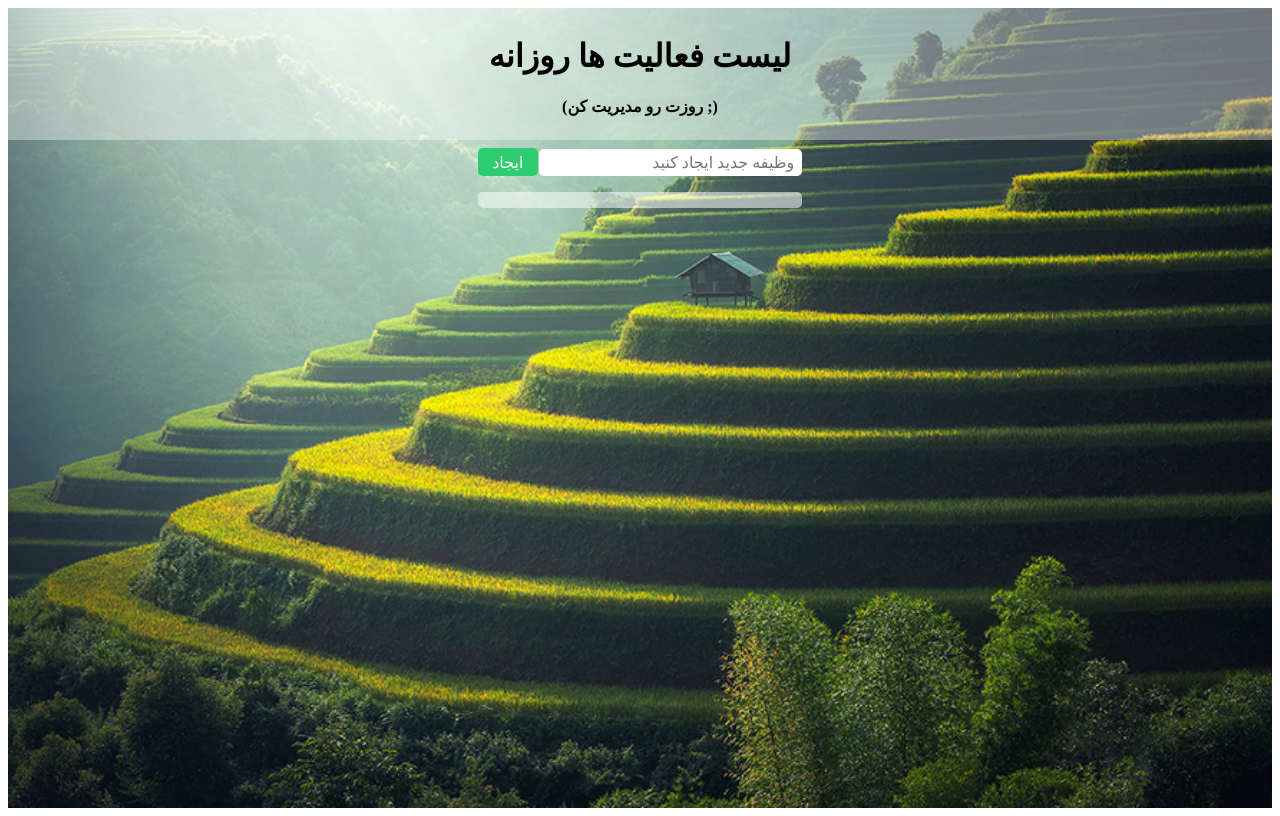
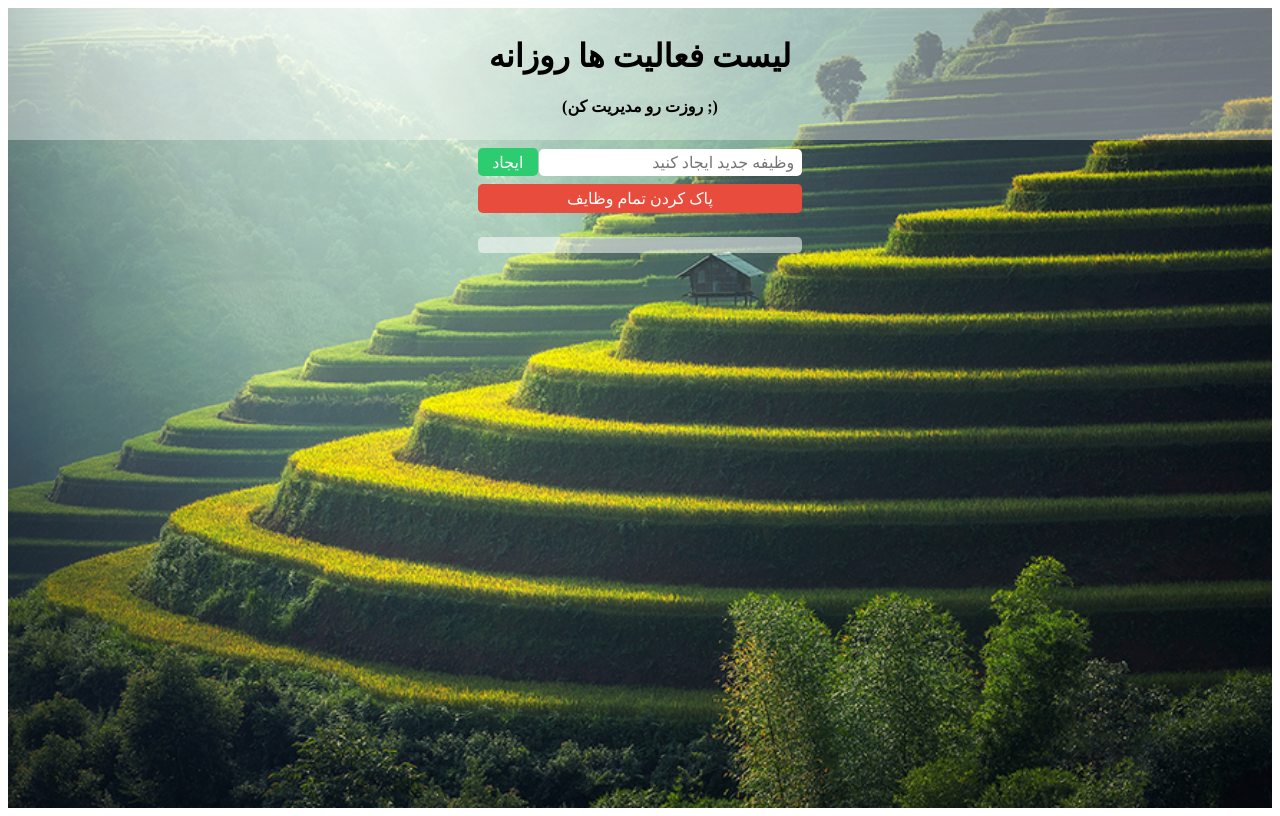
Before and after one commit to AbolfazlPanahiazar/ToDoList-React, a React (Create React App) app: page / in a window 1280 px wide. Built offline with nearby package versions, Linux system fonts and the light colour scheme; a web font is replaced by a local one.

Commit message:
Add ClearButton

```diff
--- /dev/null
+++ b/src/Components/DeleteButton/ClearButton.jsx
@@ -0,0 +1,12 @@
+import React from "react";
+import "./ClearButton.scss";
+
+function DeleteButton({ cleanAllTasks }) {
+  return (
+    <button className="ClearButton" onClick={cleanAllTasks}>
+      پاک کردن تمام وظایف
+    </button>
+  );
+}
+
+export default DeleteButton;
--- /dev/null
+++ b/src/Components/DeleteButton/ClearButton.scss
@@ -0,0 +1,24 @@
+.ClearButton {
+  background-color: #e74c3c;
+  color: #ffffff;
+  font-family: Vazir;
+  width: 100%;
+  font-size: 1rem;
+  padding: 0.3rem;
+  min-width: 60px;
+  margin-right: 0.1rem;
+  border-radius: 0.3rem;
+  border: none;
+  cursor: pointer;
+  transition: all 0.2s;
+  margin: 0.5rem auto;
+  @media (max-width: 330px) {
+    min-width: 50px;
+  }
+  &:focus {
+    outline: none;
+  }
+  &:hover {
+    background-color: #c43b2c;
+  }
+}
--- a/src/Components/ToDo/ToDo.jsx
+++ b/src/Components/ToDo/ToDo.jsx
@@ -1,6 +1,7 @@
 import React, { useState, useEffect } from "react";
 import AddForm from "../AddForm/AddForm";
 import ToDoList from "../ToDoList/ToDoList";
+import ClearButton from "../DeleteButton/ClearButton";
 import "./ToDo.scss";
 
 function ToDo() {
@@ -45,9 +46,14 @@ function ToDo() {
     setTasks(newTasks);
   };
 
+  const cleanAllTasks = () => {
+    setTasks([]);
+  };
+
   return (
     <div className="ToDo">
       <AddForm addTaskHandler={addTaskHandler} />
+      <ClearButton cleanAllTasks={cleanAllTasks} />
       <ToDoList
         tasks={tasks}
         deleteItemHendler={deleteItemHendler}
--- a/src/index.js
+++ b/src/index.js
@@ -1,7 +1,6 @@
 import React from "react";
 import ReactDOM from "react-dom";
 import App from "./App";
-import * as serviceWorker from "./serviceWorker";
 
 ReactDOM.render(
   <React.StrictMode>
@@ -9,8 +8,3 @@ ReactDOM.render(
   </React.StrictMode>,
   document.getElementById("root")
 );
-
-// If you want your app to work offline and load faster, you can change
-// unregister() to register() below. Note this comes with some pitfalls.
-// Learn more about service workers: https://bit.ly/CRA-PWA
-serviceWorker.register();
```
